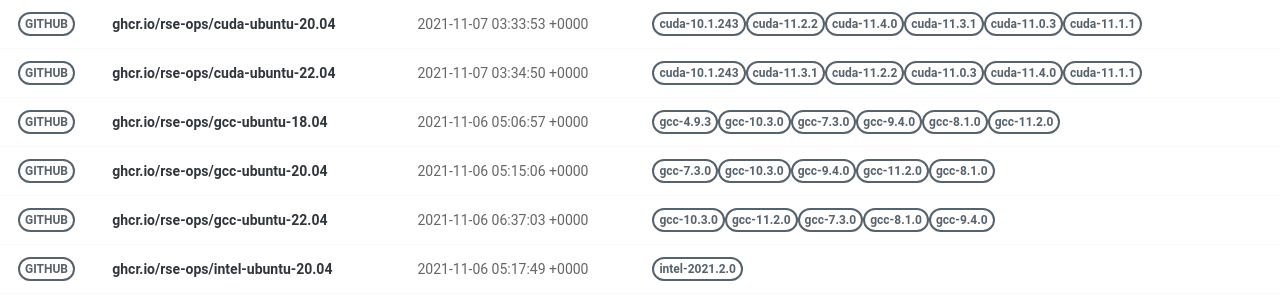
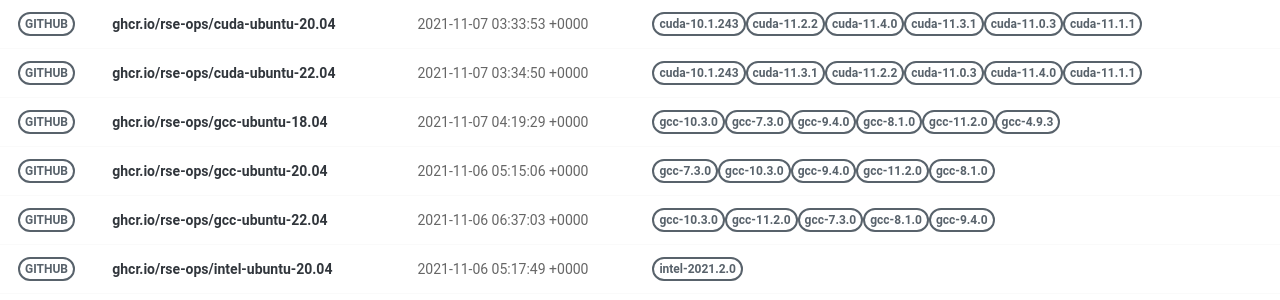
Before and after one commit to rse-ops/docker-images, a Jekyll site: the page built from pages/index.md, in a window 1280 px wide. Shown: the part 277-577 px from the top of the page. Built offline with Jekyll 4.4.1, drawn with Linux system fonts in a browser that asks for light colours; nearby versions of some CDN libraries.

Commit message:
Automated push to update library 2021-11-07

```diff
--- a/_library/ghcr.io-rse-ops-gcc-ubuntu-18.04.md
+++ b/_library/ghcr.io-rse-ops-gcc-ubuntu-18.04.md
@@ -1,14 +1,11 @@
 ---
 layout: container
 name: ghcr.io/rse-ops/gcc-ubuntu-18.04
-updated_at: 2021-11-06 05:06:57.344786
+updated_at: 2021-11-07 04:19:29.911254
 
 
 container_url: https://github.com/orgs/rse-ops/packages/container/package/gcc-ubuntu-18.04
 versions:
- - tag: gcc-4.9.3
-   dockerfile: https://github.com/rse-ops/docker-images/blob/main/ubuntu/gcc/Dockerfile
-   manifest: https://crane.ggcr.dev/manifest/ghcr.io/rse-ops/gcc-ubuntu-18.04:gcc-4.9.3
  - tag: gcc-10.3.0
    dockerfile: https://github.com/rse-ops/docker-images/blob/main/ubuntu/gcc/Dockerfile
    manifest: https://crane.ggcr.dev/manifest/ghcr.io/rse-ops/gcc-ubuntu-18.04:gcc-10.3.0
```
Also changed, not shown: other parts of _library/ghcr.io-rse-ops-gcc-ubuntu-18.04.md (+3 -0 lines).
